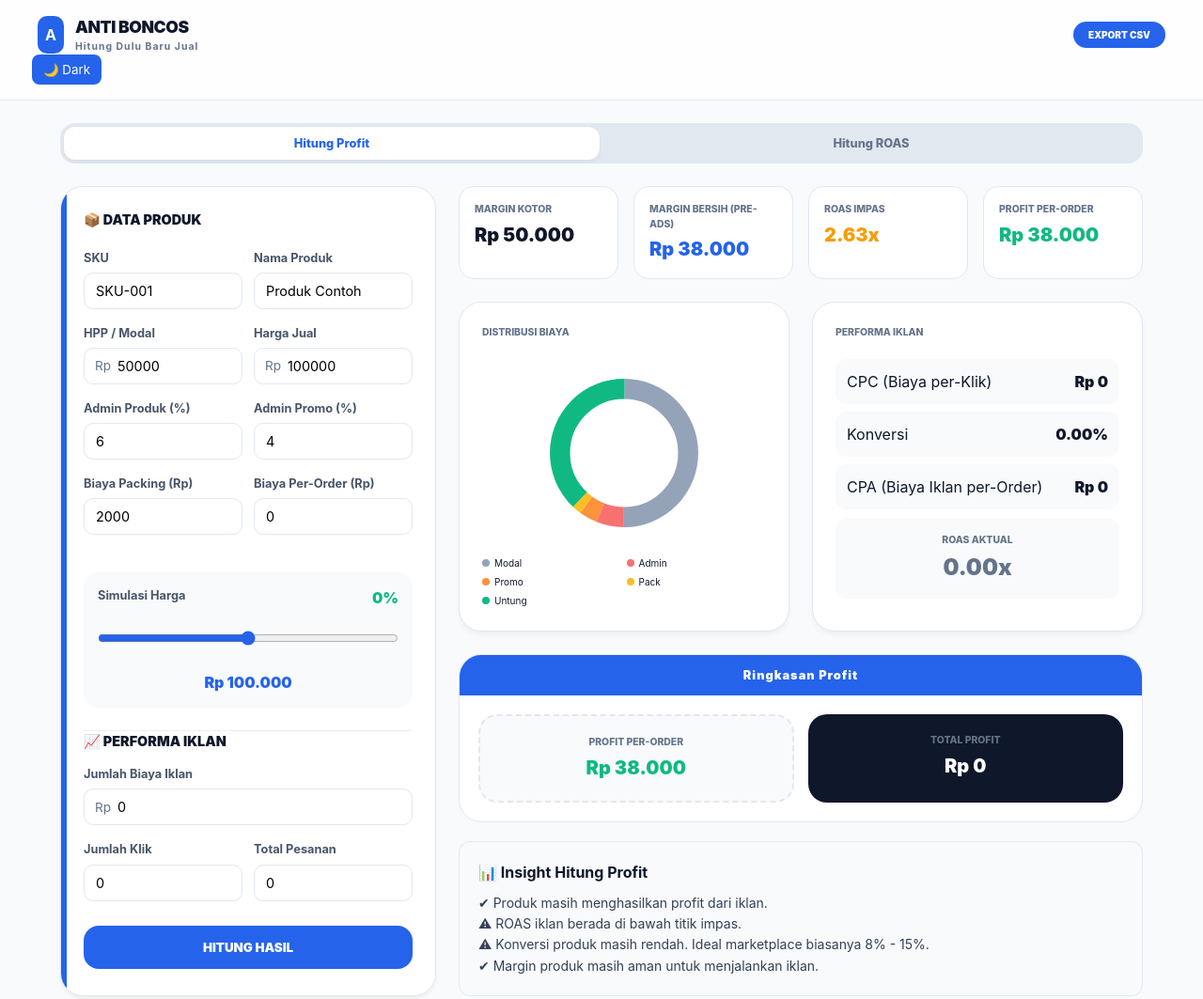
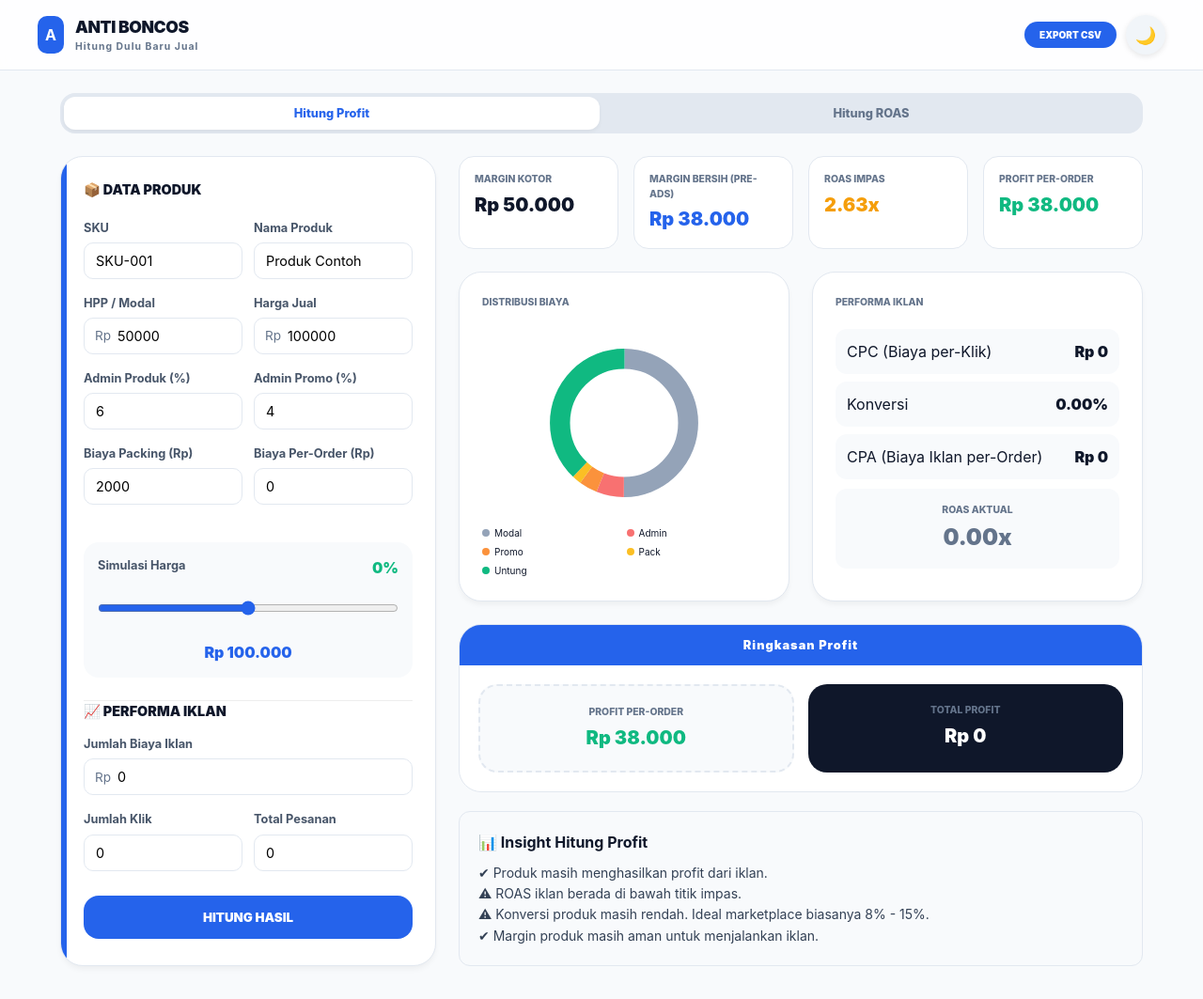
Before and after one commit to udinsyafius-ai/anti-boncos-tools, a website: page app.html in a window 1280 px wide. Shown: the whole page at 94% size. Drawn offline with Linux system fonts and the light colour scheme; sample sign-in values are in the browser's storage.

Commit message:
Update app.html

```diff
--- a/app.html
+++ b/app.html
@@ -332,25 +332,65 @@ background:#020617;
 .hidden { display: none; }
 .text-success { color: var(--success); }
 .text-danger { color: var(--danger); }
+
+/* --- DARK MODE TOGGLE --- */
+.theme-toggle{
+width:42px;
+height:42px;
+border-radius:50%;
+border:none;
+background:#f1f5f9;
+font-size:18px;
+cursor:pointer;
+display:flex;
+align-items:center;
+justify-content:center;
+box-shadow:0 2px 6px rgba(0,0,0,0.1);
+transition:all .2s ease;
+}
+
+.theme-toggle:hover{
+transform:scale(1.05);
+}
+
+.dark-mode .theme-toggle{
+background:#1e293b;
+color:#fff;
+}
+
 </style>
 </head>
 <body>
 
     <header>
+
 <div class="header-container">
+
 <div class="logo-area">
+
 <div class="logo-box">A</div>
+
 <div class="title-group">
 <h1>ANTI BONCOS</h1>
 <p>Hitung Dulu Baru Jual</p>
 </div>
+
 </div>
-            <button class="btn-primary" style="width: auto; padding: 8px 16px; margin: 0; font-size: 10px;" onclick="exportCSV()">EXPORT CSV</button>
+
+<div style="display:flex;align-items:center;gap:10px;">
+
+<button class="btn-primary" style="width:auto;padding:8px 16px;margin:0;font-size:10px;" onclick="exportCSV()">
+EXPORT CSV
+</button>
+
+<button id="themeToggle" class="theme-toggle" onclick="toggleTheme()">
+🌙
+</button>
+
 </div>
-        <button onclick="toggleTheme()" id="themeToggle"
-style="margin-left:10px;padding:8px 12px;border-radius:8px;border:none;background:#2563eb;color:white;cursor:pointer;">
-🌙 Dark
-</button>
+
+</div>
+
 </header>
 
     <div class="tabs-nav">
```
Lines whose indentation alone changed are shown as unchanged.
